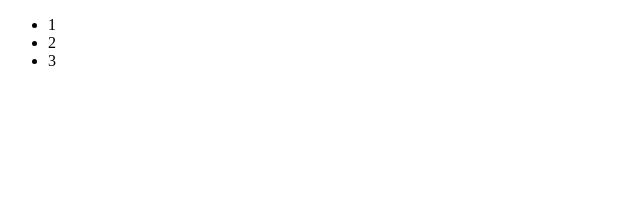
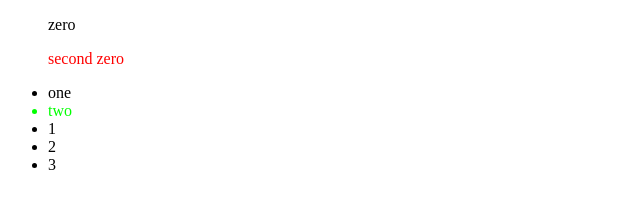
Before and after one commit to maxzhang686/jsnote, a plain HTML site: page index.html in a window 1280 px wide. Shown: the whole page, without its empty margins (0-640 px from the left). Drawn offline with Linux system fonts and the light colour scheme.

Commit message:
about this

```diff
--- a/index.html
+++ b/index.html
@@ -5,14 +5,22 @@
   <meta name="viewport" content="width=device-width, initial-scale=1.0">
   <title>Document</title>
   <script src="index.js" defer></script>
+  <style>
+    .demo :nth-child(2) {
+      color: #ff0000;
+    }
+    .demo li:nth-of-type(2) {
+      color: #00ff00;
+    }
+  </style>
 </head>
 <body>
-<!-- <div >
-  <iframe autoplay="1" width="800" height="450" src="https://vip.okokbo.com/share/nbx6CoOYHaf77H17" allowfullscreen></iframe>
-</div> -->
-
 <div>
-  <ul>
+  <ul class="demo">
+    <p>zero</p>
+    <p>second zero</p>
+    <li>one</li>
+    <li>two</li>
     <li class="xxx">1</li>
     <li class="xxx">2</li>
     <li class="xxx">3</li>
@@ -20,3 +28,9 @@
 </div>
 </body>
 </html>
+
+
+
+<!-- <div >
+  <iframe autoplay="1" width="800" height="450" src="https://vip.okokbo.com/share/nbx6CoOYHaf77H17" allowfullscreen></iframe>
+</div> -->
```
Also changed, not shown: 1 other file.
